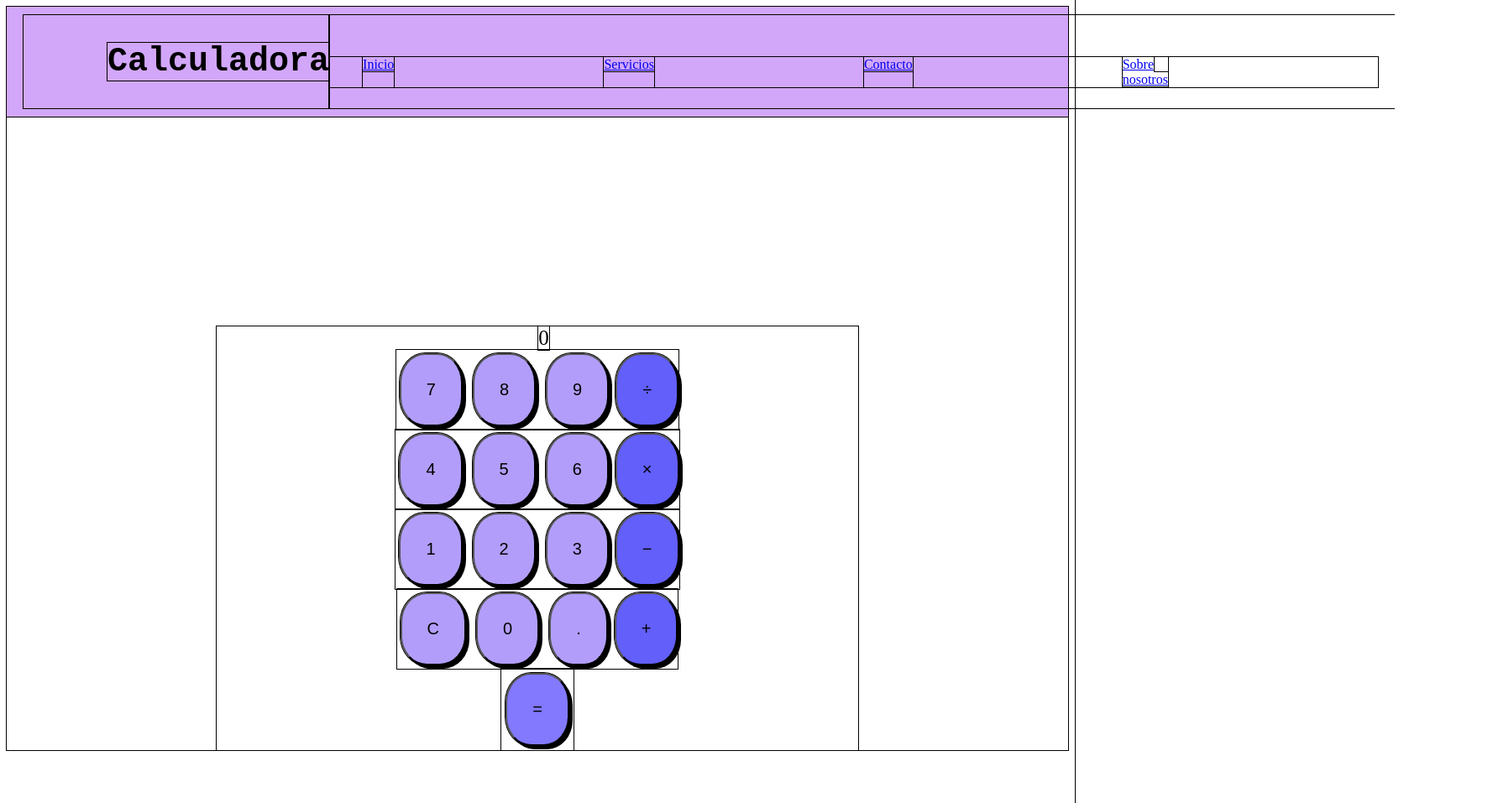
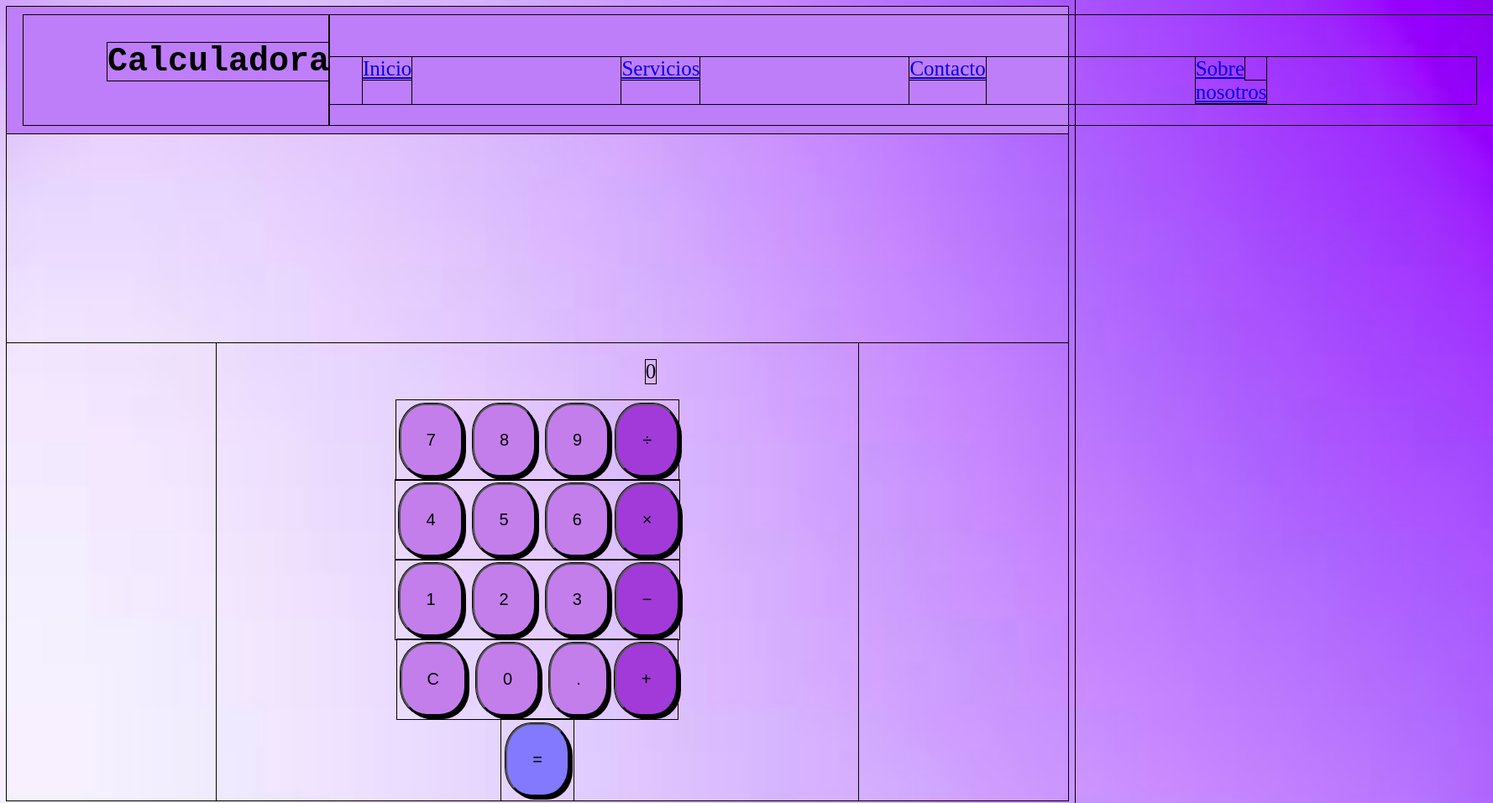
Before and after one commit to TheKasumi/calculadora, a plain HTML site: page prueba/index.html in a window 1280 px wide. Shown: the top 957 px of the page at 84% size, 1778 px wide, since content can reach past the window. Drawn offline with Linux system fonts and the light colour scheme.

Commit message:
Add files via upload

```diff
--- a/prueba/index.html
+++ b/prueba/index.html
@@ -7,6 +7,7 @@
     <link rel="stylesheet" href="style.css">
 </head>
 <body>
+
     <nav class="navbar">
       <div class="calculadora">
         <h1>Calculadora</h1>
@@ -21,6 +22,7 @@
       </div>
 
     </nav>
+    <div class="content">
 
     <div id="calculator">
         <div class="cero"id="display">0</div>
@@ -51,7 +53,6 @@
         <div class="row">
           <button  class="button1" id="equals" onclick="calculate()">=</div>
         </div>
-      <div>
-
+  </div>
 </body>
 </html>
--- a/prueba/style.css
+++ b/prueba/style.css
@@ -1,5 +1,9 @@
 *{
     outline: solid 1px black;
+}
+body{
+    background-image:url(purple.jfif) ;
+    background-size: cover;
 }
 
 #calculator{
@@ -10,10 +14,12 @@
 }
 .cero{
     font-size: 25px;
-    margin-left: 15px;
+    margin: 20px;
+    margin-right: -250px;
+
 }
 .button{
-    background-color: hsl(253, 90%, 80%);
+    background-color: hsl(278, 74%, 71%);
     padding: 30px;
     font-size: 20px;
     margin: 4px;
@@ -21,7 +27,7 @@
     box-shadow: 4px 4px black;
 }
 .operator{
-    background-color: #625ffa;
+    background-color: hsl(279, 68%, 54%);
     padding: 30px;
     font-size: 20px;
     margin: 0px;
@@ -41,12 +47,14 @@
     justify-content: space-between;
     align-content: center;
     padding: 10px 20px;
-    background-color: rgb(210, 167, 250);
+    background-color: rgb(190, 126, 250);
+
 }
 h1{
     font-size: 40px;
     font-family: 'Courier New', Courier, monospace;
     margin-left: 100px;
+    color:rgb(0, 0, 0);
 }
 
 .lista{
@@ -54,6 +62,8 @@ h1{
     justify-content: center;
     margin-right: 20px;
     margin-top: 50px;
+    font-size: 25px;
+    color: rgb(239, 236, 236);
 }
 
 .lista li{
```
Also changed, not shown: prueba/descargaPurple.jfif (added), prueba/purple.jfif (added).
